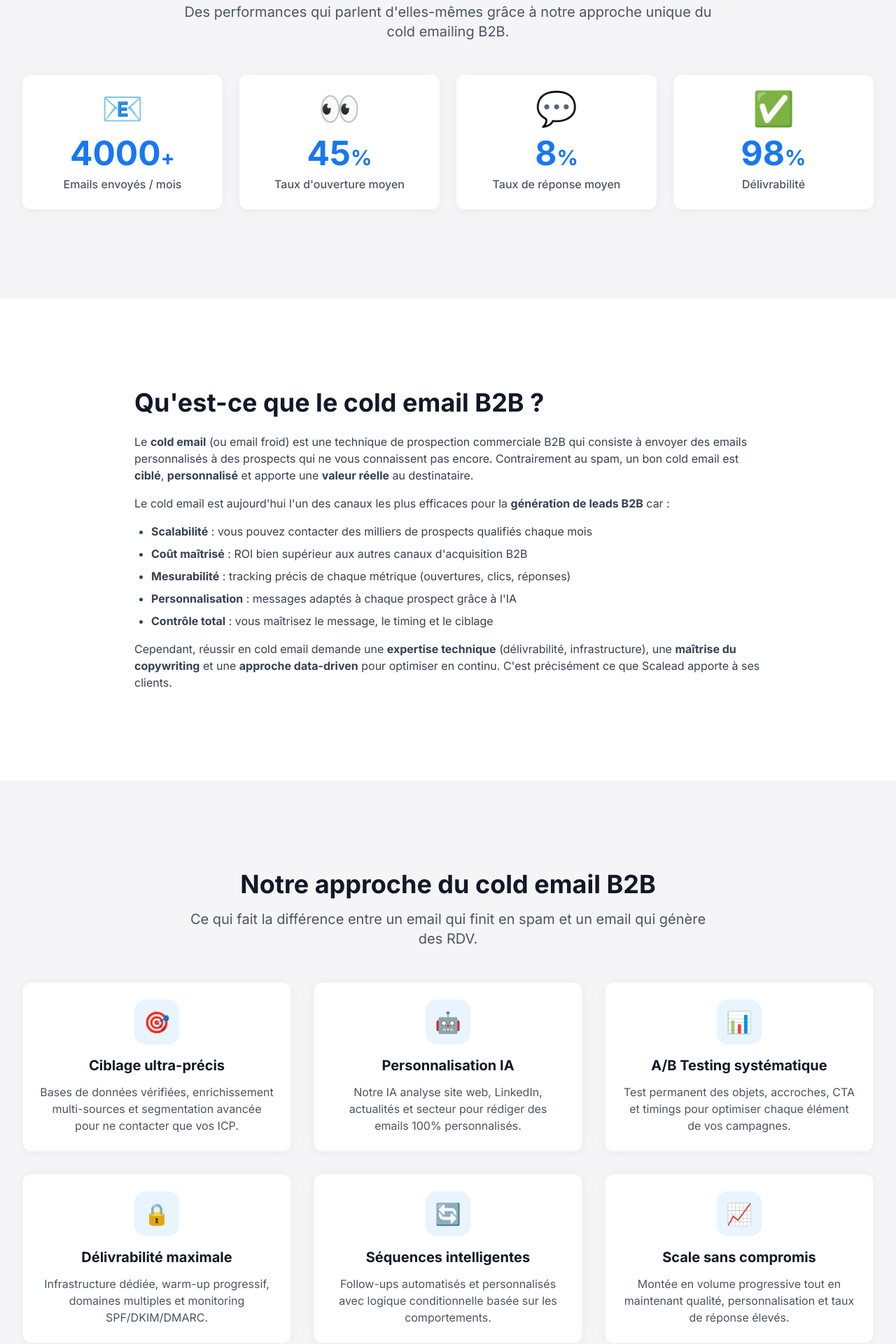
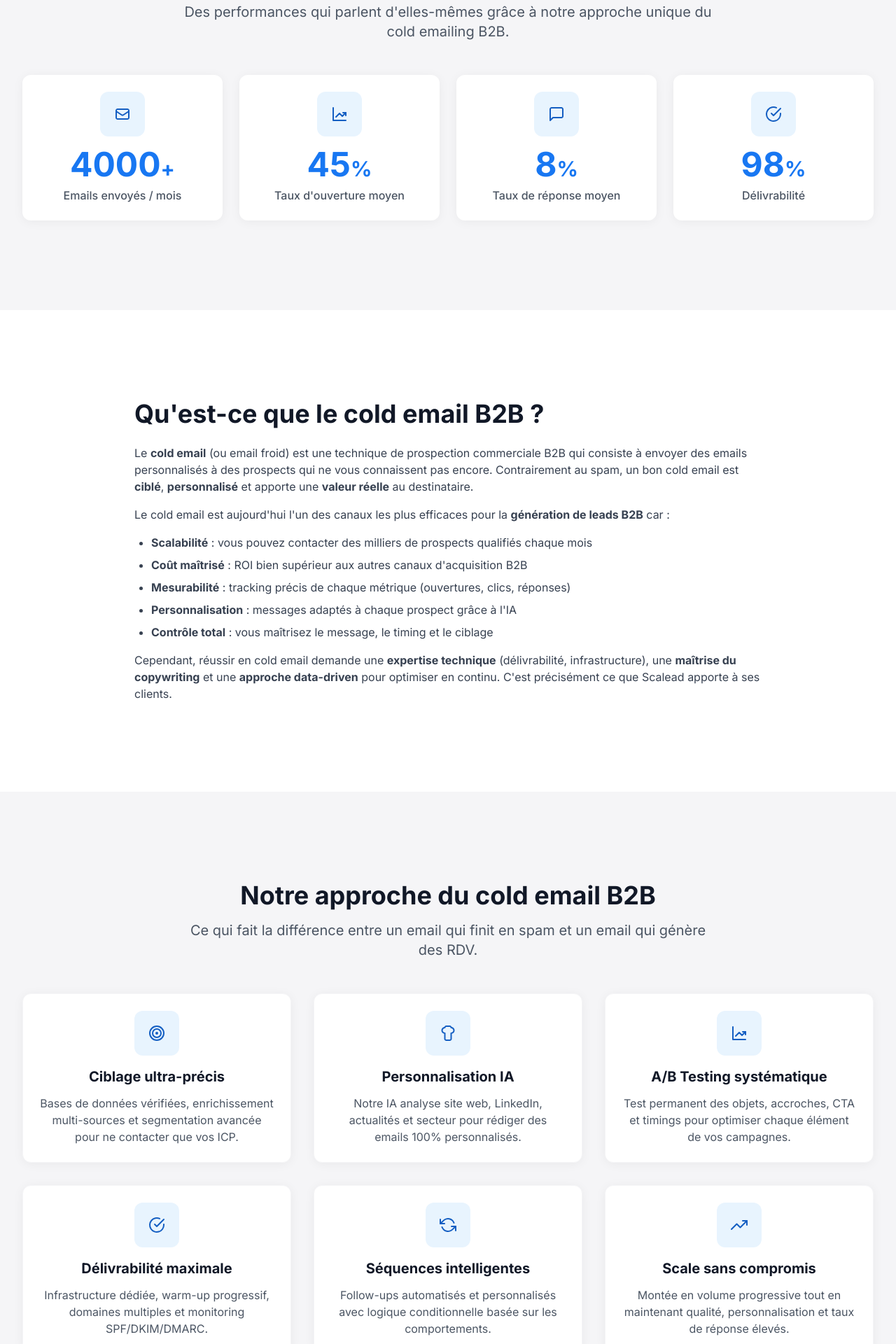
Before and after one commit to Nolan-ui-ux/site-scalead, a Next.js app: page /cold-email in a window 1280 px wide. Shown: the part 860-2780 px from the top of the page at 70% size. Built offline with nearby package versions, Linux system fonts and the light colour scheme.

Commit message:
Replace emojis with SVG icons on cold-email page
- Replace stats icons (email, chart, message, checkmark)
- Replace features icons (target, brain, chart, checkmark, refresh, trending)
- All icons now use professional SVG components from Icons.tsx

```diff
--- a/app/cold-email/page.tsx
+++ b/app/cold-email/page.tsx
@@ -8,43 +8,53 @@ import Badge from '@/components/ui/Badge';
 import FeatureGrid from '@/components/business/FeatureGrid';
 import StatsGrid from '@/components/business/StatsGrid';
 import CTA from '@/components/business/CTA';
+import {
+  EmailIcon,
+  TargetIcon,
+  BrainIcon,
+  ChartIcon,
+  MessageIcon,
+  CheckCircleIcon,
+  RefreshIcon,
+  TrendingUpIcon,
+} from '@/components/ui/Icons';
 
 export default function ColdEmailPage() {
   const stats = [
-    { number: '4000', suffix: '+', label: 'Emails envoyés / mois', icon: '📧' },
-    { number: '45', suffix: '%', label: 'Taux d\'ouverture moyen', icon: '👀' },
-    { number: '8', suffix: '%', label: 'Taux de réponse moyen', icon: '💬' },
-    { number: '98', suffix: '%', label: 'Délivrabilité', icon: '✅' },
+    { number: '4000', suffix: '+', label: 'Emails envoyés / mois', icon: <EmailIcon size={24} /> },
+    { number: '45', suffix: '%', label: 'Taux d\'ouverture moyen', icon: <ChartIcon size={24} /> },
+    { number: '8', suffix: '%', label: 'Taux de réponse moyen', icon: <MessageIcon size={24} /> },
+    { number: '98', suffix: '%', label: 'Délivrabilité', icon: <CheckCircleIcon size={24} /> },
   ];
 
   const features = [
     {
-      icon: '🎯',
+      icon: <TargetIcon />,
       title: 'Ciblage ultra-précis',
       description: 'Bases de données vérifiées, enrichissement multi-sources et segmentation avancée pour ne contacter que vos ICP.',
     },
     {
-      icon: '🤖',
+      icon: <BrainIcon />,
       title: 'Personnalisation IA',
       description: 'Notre IA analyse site web, LinkedIn, actualités et secteur pour rédiger des emails 100% personnalisés.',
     },
     {
-      icon: '📊',
+      icon: <ChartIcon />,
       title: 'A/B Testing systématique',
       description: 'Test permanent des objets, accroches, CTA et timings pour optimiser chaque élément de vos campagnes.',
     },
     {
-      icon: '🔒',
+      icon: <CheckCircleIcon />,
       title: 'Délivrabilité maximale',
       description: 'Infrastructure dédiée, warm-up progressif, domaines multiples et monitoring SPF/DKIM/DMARC.',
     },
     {
-      icon: '🔄',
+      icon: <RefreshIcon />,
       title: 'Séquences intelligentes',
       description: 'Follow-ups automatisés et personnalisés avec logique conditionnelle basée sur les comportements.',
     },
     {
-      icon: '📈',
+      icon: <TrendingUpIcon />,
       title: 'Scale sans compromis',
       description: 'Montée en volume progressive tout en maintenant qualité, personnalisation et taux de réponse élevés.',
     },
```
